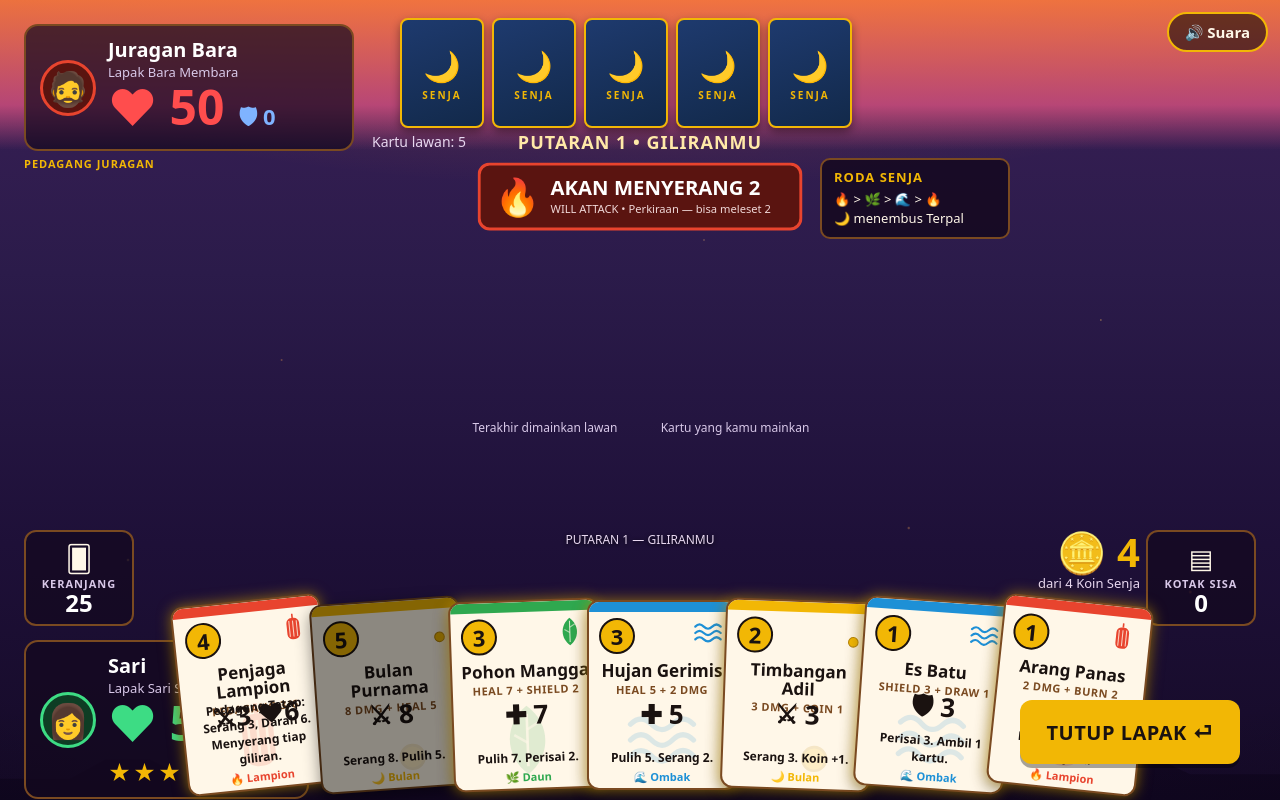
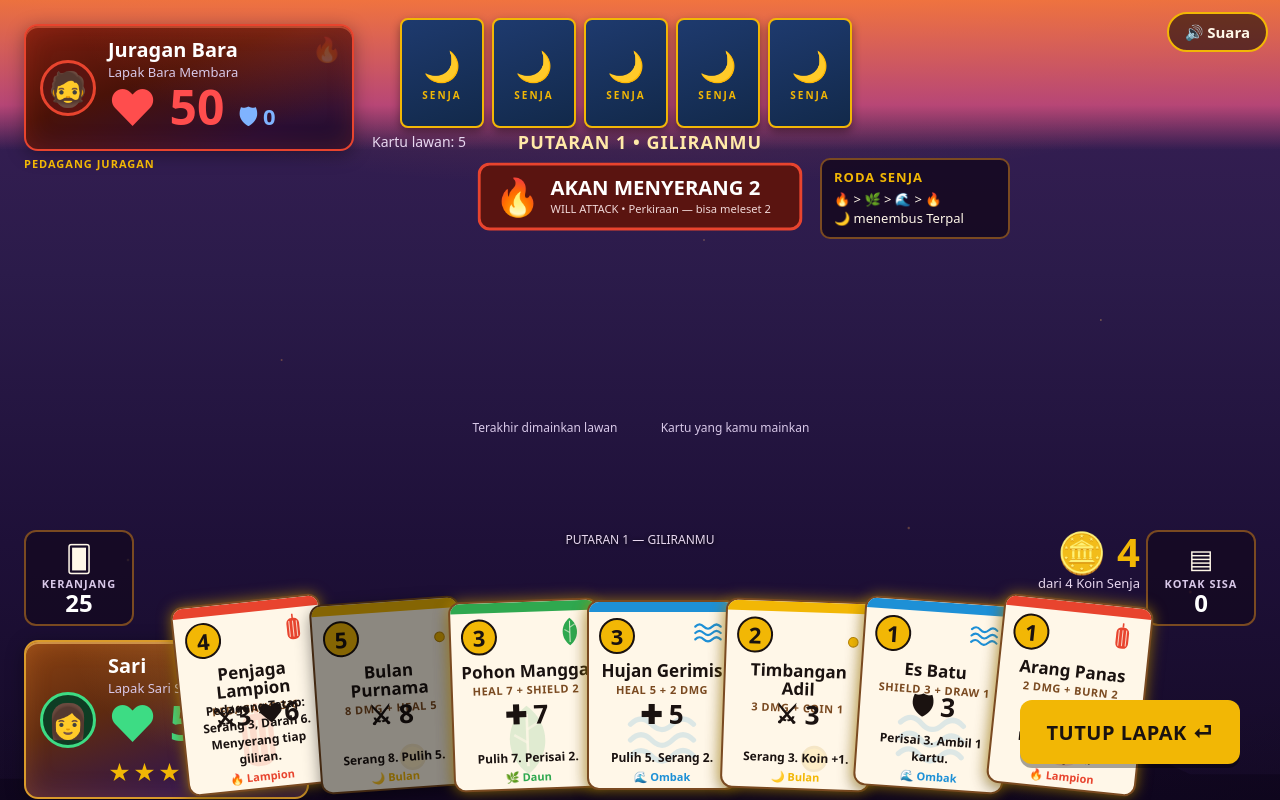
Before and after one commit to kuzan-creator/senja-di-pasar, a plain HTML site: page game/index.html in a window 1280 px wide. Both pictures are taken after a click on the button "▶ MULAI DUEL". Drawn offline with Linux system fonts and the light colour scheme.

Commit message:
Senja di Pasar v3.4 — Background kotak panel hero lebih mewah (make.fun best card game)

```diff
--- a/game/css/style.css
+++ b/game/css/style.css
@@ -225,6 +225,36 @@ button:disabled { opacity: .5; cursor: default; }
 .player-info .side-life { color: #3DDC84; }
 .side-shield { font-size: 22px; font-weight: 800; color: #7FB3FF; }
 .player-stars { font-size: 22px; color: #F2B705; letter-spacing: 2px; margin-top: 2px; }
+/* v3.4: background kotak panel hero — gradasi hangat + glow + garis emas
+   tipis. Ukuran/posisi panel TIDAK berubah (border tetap 2px, shadow &
+   ::before tidak memengaruhi layout). Teks/angka tidak diubah warnanya. */
+.player-info {
+  background:
+    radial-gradient(130% 150% at 88% 0%, rgba(255,176,74,.30), rgba(255,176,74,0) 55%),
+    linear-gradient(160deg, #8A4212 0%, #5E2A10 38%, #33164A 78%, #22103C 100%);
+  border-color: #D99A2B;
+  box-shadow: inset 0 2px 0 rgba(255,205,110,.55), inset 0 0 26px rgba(255,150,60,.22), 0 4px 18px rgba(0,0,0,.35);
+}
+/* Lampion samar di sudut kanan atas panel Sari — sudut itu kosong
+   (nama "Sari" pendek, teks tidak sampai ke tepi kanan). */
+.player-info::before {
+  content: "🏮";
+  position: absolute; right: 10px; top: 6px;
+  font-size: 24px; opacity: .22; pointer-events: none;
+}
+.enemy-info {
+  background:
+    radial-gradient(130% 150% at 88% 0%, rgba(255,90,50,.26), rgba(255,90,50,0) 55%),
+    linear-gradient(160deg, #7E1F10 0%, #4A1208 40%, #2A0E33 80%, #1E0E2E 100%);
+  border-color: #E8442E;
+  box-shadow: inset 0 2px 0 rgba(255,120,80,.45), inset 0 0 26px rgba(255,70,40,.18), 0 4px 18px rgba(0,0,0,.35);
+}
+/* Api samar di sudut kanan atas panel Juragan — simetri dengan Sari. */
+.enemy-info::before {
+  content: "🔥";
+  position: absolute; right: 10px; top: 6px;
+  font-size: 24px; opacity: .20; pointer-events: none;
+}
 
 .enemy-hand {
   position: absolute; left: 400px; top: 18px;
```
Also changed, not shown: screenshots/1-table.jpg, screenshots/2-title.jpg, screenshots/3-win.png.
